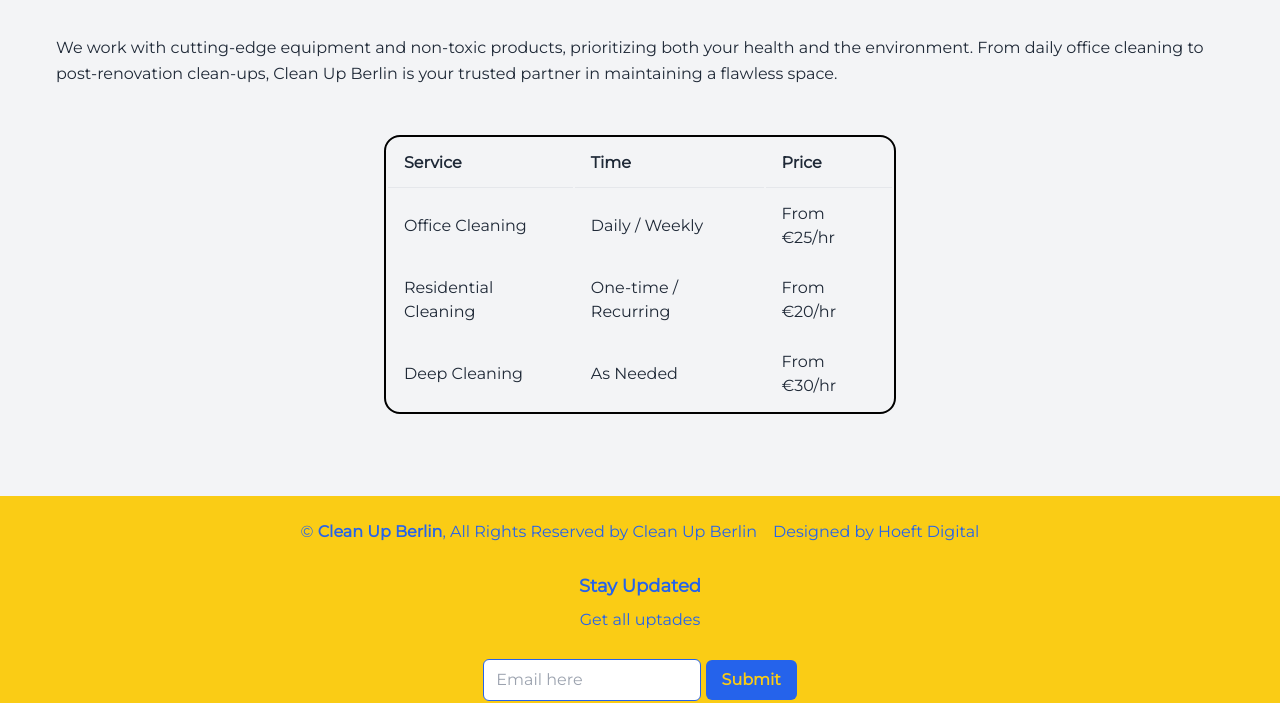
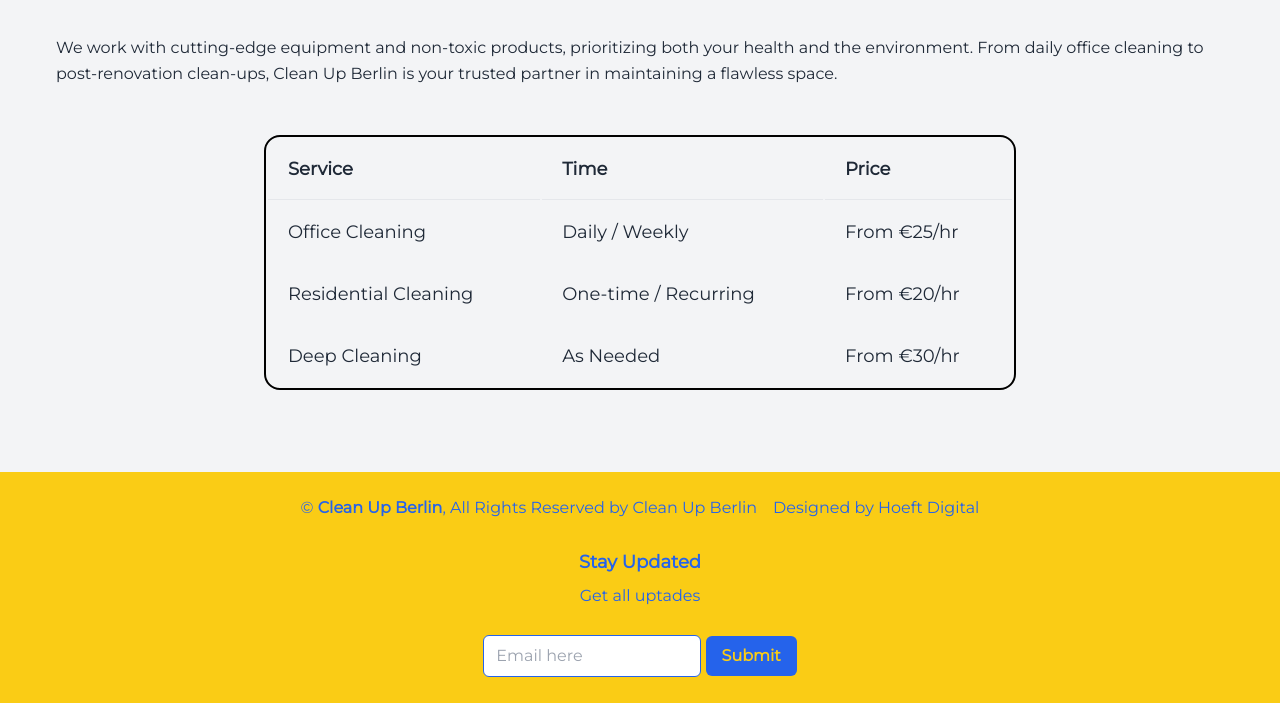
Before and after one commit to AzizaAziz101/Push28.05, a plain HTML site: page index.html in a window 1280 px wide. Shown: the part 1440-2143 px from the top of the page. Drawn offline with nearby package versions, Linux system fonts and the light colour scheme.

Commit message:
Initial commit

```diff
--- a/index.html
+++ b/index.html
@@ -98,34 +98,35 @@
     space.
   </p>
 
-  <div class="overflow-x-auto max-w-lg mx-auto">
-  <table class="w-full table-auto border-2 border-black rounded-2xl text-base bg-gray-100" style="border-collapse: separate;">
+<div class="overflow-x-auto max-w-3xl mx-auto px-2">
+  <table class="w-full table-auto border-2 border-black rounded-2xl text-lg bg-gray-100" style="border-collapse: separate;">
     <thead class="bg-gray-100">
       <tr>
-        <th class="px-4 py-3 text-left font-bold border-b border-gray-200 rounded-tl-2xl">Service</th>
-        <th class="px-4 py-3 text-left font-bold border-b border-gray-200">Time</th>
-        <th class="px-4 py-3 text-left font-bold border-b border-gray-200 rounded-tr-2xl">Price</th>
+        <th class="px-5 py-4 text-left font-bold border-b border-gray-200 rounded-tl-2xl">Service</th>
+        <th class="px-5 py-4 text-left font-bold border-b border-gray-200">Time</th>
+        <th class="px-5 py-4 text-left font-bold border-b border-gray-200 rounded-tr-2xl">Price</th>
       </tr>
     </thead>
     <tbody>
       <tr>
-        <td class="px-4 py-3 font-medium border-gray-200">Office Cleaning</td>
-        <td class="px-4 py-3 font-medium border-gray-200">Daily / Weekly</td>
-        <td class="px-4 py-3 font-medium border-gray-200">From €25/hr</td>
+        <td class="px-5 py-4 font-medium border-gray-200">Office Cleaning</td>
+        <td class="px-5 py-4 font-medium border-gray-200">Daily / Weekly</td>
+        <td class="px-5 py-4 font-medium border-gray-200">From €25/hr</td>
       </tr>
       <tr>
-        <td class="px-4 py-3 font-medium border-gray-200">Residential Cleaning</td>
-        <td class="px-4 py-3 font-medium border-gray-200">One-time / Recurring</td>
-        <td class="px-4 py-3 font-medium border-gray-200">From €20/hr</td>
+        <td class="px-5 py-4 font-medium border-gray-200">Residential Cleaning</td>
+        <td class="px-5 py-4 font-medium border-gray-200">One-time / Recurring</td>
+        <td class="px-5 py-4 font-medium border-gray-200">From €20/hr</td>
       </tr>
       <tr>
-        <td class="px-4 py-3 font-medium rounded-bl-2xl">Deep Cleaning</td>
-        <td class="px-4 py-3 font-medium">As Needed</td>
-        <td class="px-4 py-3 font-medium rounded-br-2xl">From €30/hr</td>
+        <td class="px-5 py-4 font-medium rounded-bl-2xl">Deep Cleaning</td>
+        <td class="px-5 py-4 font-medium">As Needed</td>
+        <td class="px-5 py-4 font-medium rounded-br-2xl">From €30/hr</td>
       </tr>
     </tbody>
   </table>
 </div>
+
 
 
 
```
